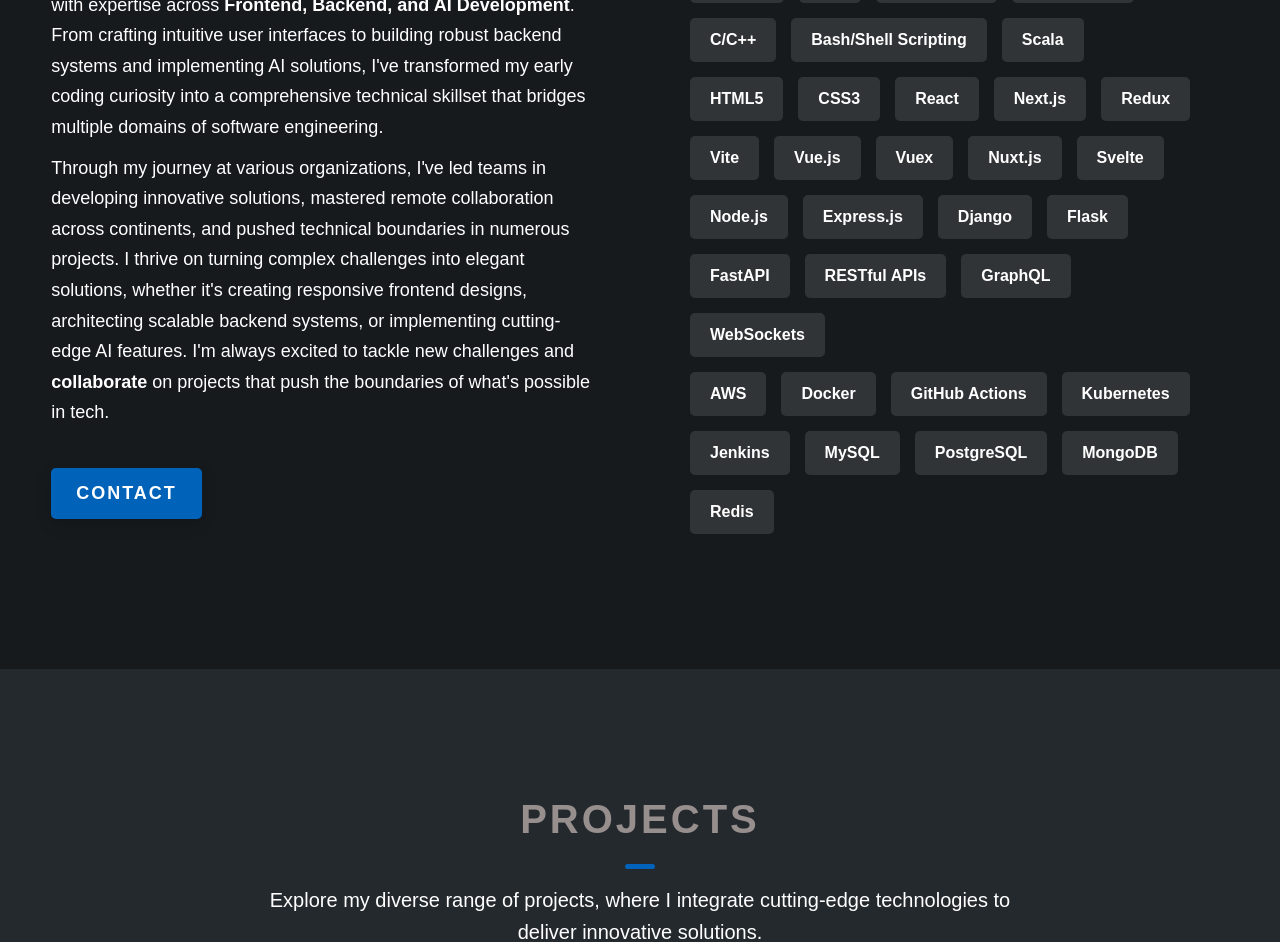
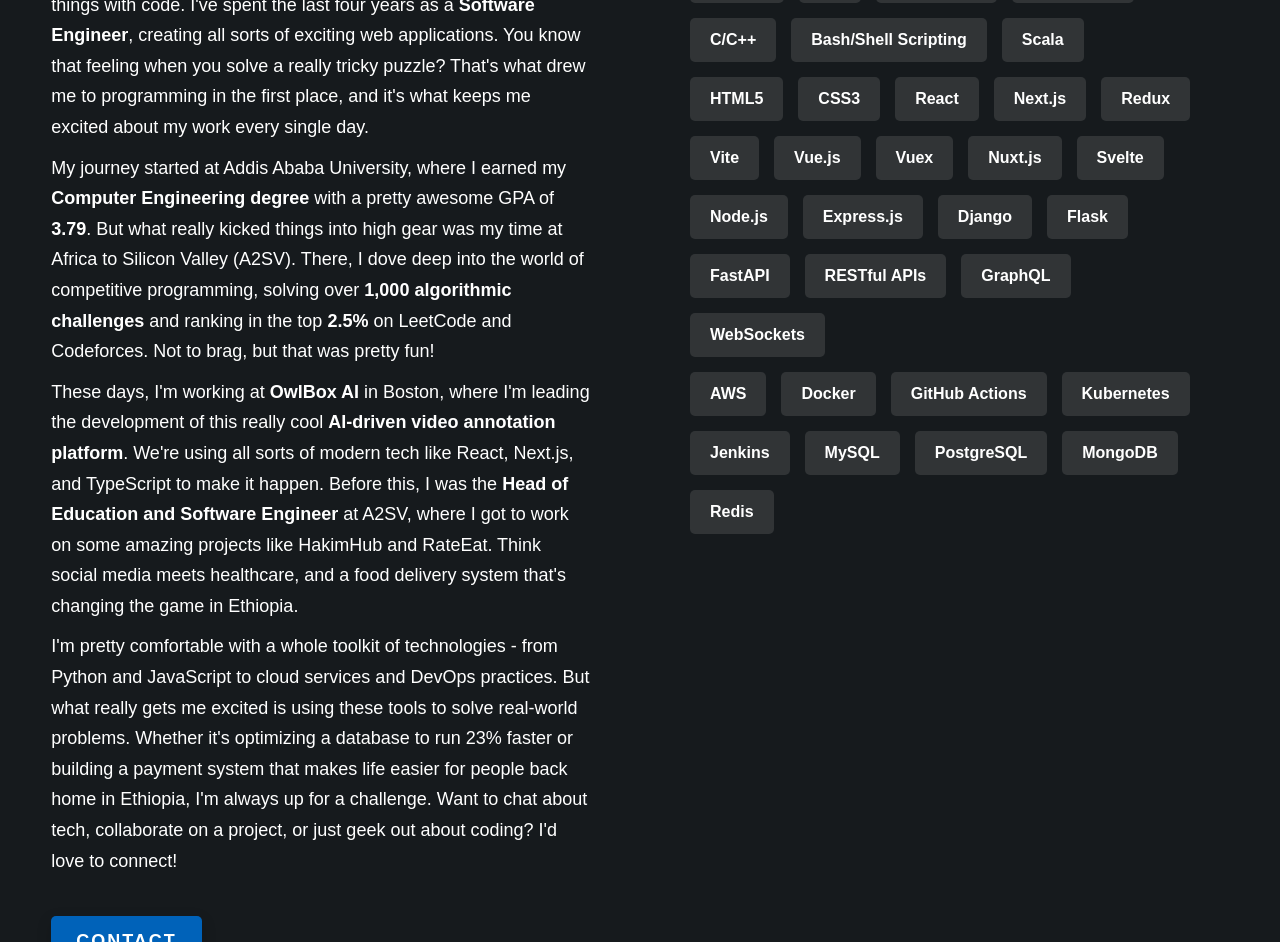
Before and after one commit to yohans-kasaw/yohans-kasaw.github.io, a plain HTML site: page index.html in a window 1280 px wide. Shown: the part 1286-2228 px from the top of the page. Drawn offline with Linux system fonts and the light colour scheme.

Commit message:
changed about me

```diff
--- a/index.html
+++ b/index.html
@@ -171,7 +171,6 @@
         </div>
         <div class="hero-right">
           <div class="hero-right-content">
-
             <img
               src="./assets/profile/profile_pic.webp"
               alt="Yohans"
@@ -264,30 +263,56 @@
         </h2>
         <div class="about__content">
           <div class="about__content-main">
+            <div class="about__content-main">
               <h3 class="about__content-title">Get to know me!</h3>
               <div class="about__content-details">
                 <p class="about__content-details-para">
-                Hey! I'm
-                <strong>Yohans Hailu Kasaw</strong>
-                and I'm a <strong>Full Stack Developer</strong> with expertise
-                across <strong>Frontend, Backend, and AI Development</strong>.
-                From crafting intuitive user interfaces to building robust
-                backend systems and implementing AI solutions, I've transformed
-                my early coding curiosity into a comprehensive technical
-                skillset that bridges multiple domains of software engineering.
+                  Hey there! I'm <em>Yohans Hailu Kasaw</em>, and I absolutely
+                  love building things with code. I've spent the last four years
+                  as a <strong>Software Engineer</strong>, creating all sorts of
+                  exciting web applications. You know that feeling when you
+                  solve a really tricky puzzle? That's what drew me to
+                  programming in the first place, and it's what keeps me excited
+                  about my work every single day.
                 </p>
+
                 <p class="about__content-details-para">
-                Through my journey at various organizations, I've led teams in
-                developing innovative solutions, mastered remote collaboration
-                across continents, and pushed technical boundaries in numerous
-                projects. I thrive on turning complex challenges into elegant
-                solutions, whether it's creating responsive frontend designs,
-                architecting scalable backend systems, or implementing
-                cutting-edge AI features. I'm always excited to tackle new
-                challenges and <strong>collaborate</strong> on projects that
-                push the boundaries of what's possible in tech.
+                  My journey started at Addis Ababa University, where I earned
+                  my <strong>Computer Engineering degree</strong> with a pretty
+                  awesome GPA of <strong>3.79</strong>. But what really kicked
+                  things into high gear was my time at Africa to Silicon Valley
+                  (A2SV). There, I dove deep into the world of competitive
+                  programming, solving over
+                  <strong>1,000 algorithmic challenges</strong> and ranking in
+                  the top <strong>2.5%</strong> on LeetCode and Codeforces. Not
+                  to brag, but that was pretty fun!
+                </p>
+
+                <p class="about__content-details-para">
+                  These days, I'm working at <strong>OwlBox AI</strong> in
+                  Boston, where I'm leading the development of this really cool
+                  <strong>AI-driven video annotation platform</strong>. We're
+                  using all sorts of modern tech like React, Next.js, and
+                  TypeScript to make it happen. Before this, I was the
+                  <strong>Head of Education and Software Engineer</strong> at
+                  A2SV, where I got to work on some amazing projects like
+                  HakimHub and RateEat. Think social media meets healthcare, and
+                  a food delivery system that's changing the game in Ethiopia.
+                </p>
+
+                <p class="about__content-details-para">
+                  I'm pretty comfortable with a whole toolkit of technologies -
+                  from Python and JavaScript to cloud services and DevOps
+                  practices. But what really gets me excited is using these
+                  tools to solve real-world problems. Whether it's optimizing a
+                  database to run 23% faster or building a payment system that
+                  makes life easier for people back home in Ethiopia, I'm always
+                  up for a challenge. Want to chat about tech, collaborate on a
+                  project, or just geek out about coding? I'd love to connect!
                 </p>
               </div>
+            </div>
+
             <a href="./#contact" class="btn btn--med btn--theme dynamicBgClr"
               >Contact</a
             >
```
Lines whose indentation alone changed are shown as unchanged.
